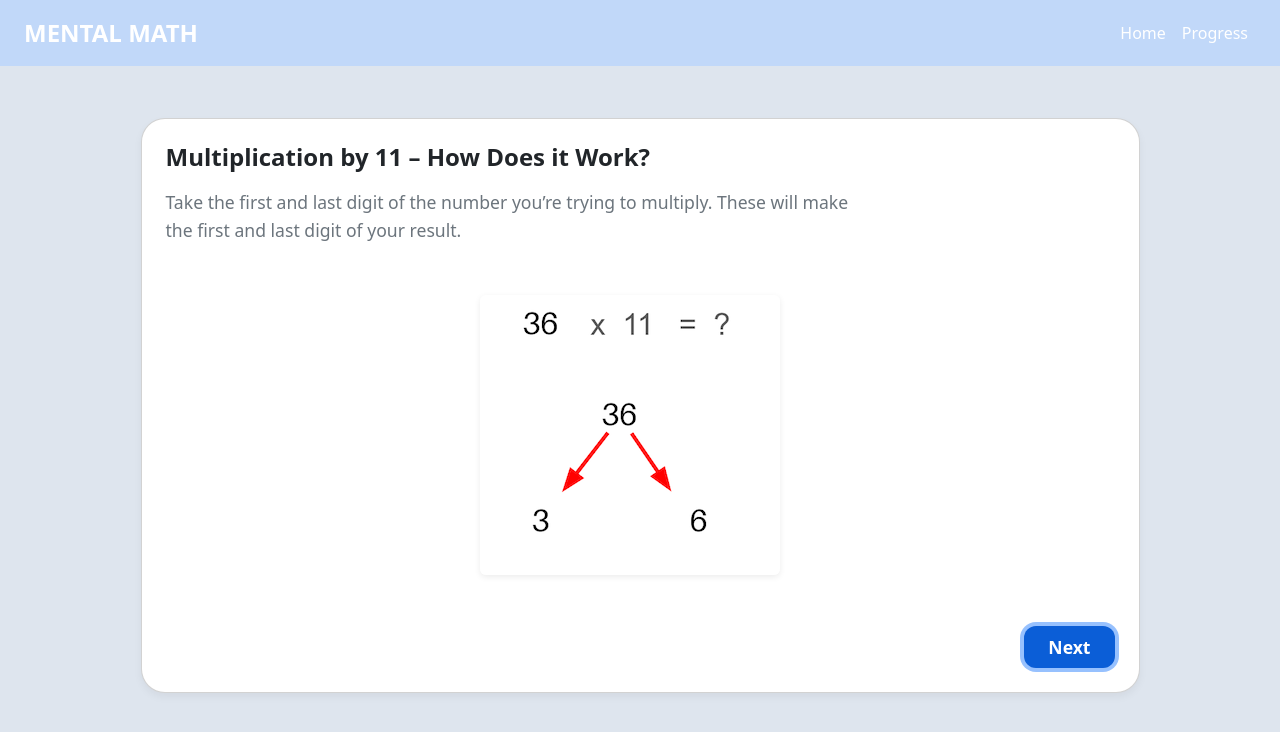
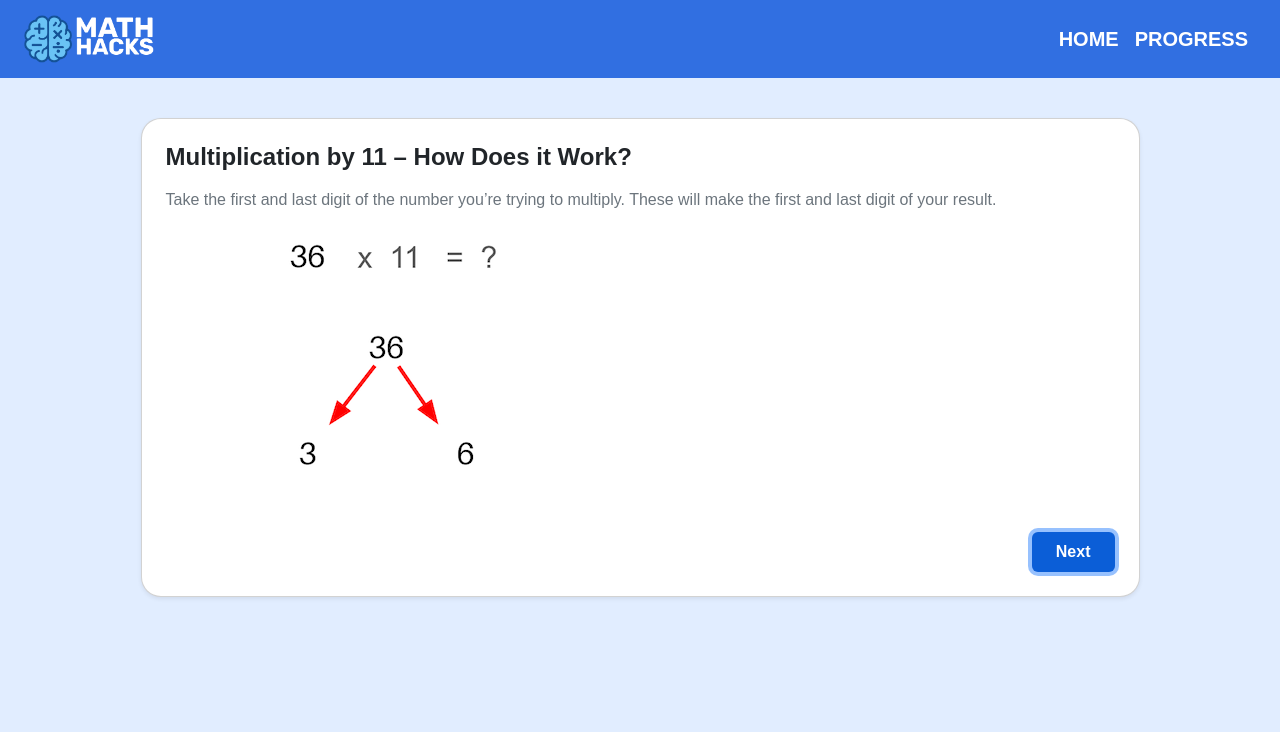
Before and after one commit to CostanzaSiniscalchi/MentalMath, a Flask app: page /learn/1 in a window 1280 px wide. Shown: the top 732 px of the page. Run offline with Flask 3, Linux system fonts and the light colour scheme.

Commit message:
ui refactor

```diff
--- a/static/css/base.css
+++ b/static/css/base.css
@@ -1,19 +1,22 @@
 :root {
-	--bs-primary: rgb(193, 216, 249);
+	--bs-primary: rgb(225, 237, 255);
 	--bs-secondary: rgb(49, 111, 225);
 	--bs-light-grey: rgb(255, 255, 255);
-	--bs-dark-grey: rgb(222, 229, 238);
+	--bs-dark-grey: rgb(90, 89, 89);
+  --bs-white: rgb(255, 255, 255);
   }
 
   /* Apply global background */
   body {
-	background-color: var(--bs-dark-grey);
-	color: #333;
+    background-color: var(--bs-primary);
+    font-family: 'Rubik', sans-serif;
   }
 
   /* Hero Section */
   .hero-section {
-	background-color: var(--bs-light-grey);
+    background: linear-gradient(to bottom, white 50%, var(--bs-primary) 100%);
+    padding-top: 4rem;
+    padding-bottom: 4rem;
   }
 
   .hero-section h1 span {
--- a/static/css/learn.css
+++ b/static/css/learn.css
@@ -1,52 +1,47 @@
+
 .instruction-card {
-    background-color: var(--bs-light-grey);
-    border-radius: 1.5rem;
-    box-shadow: 0 4px 8px rgba(0,0,0,0.05);
-  }
-
-  .learn-diagram {
-    flex: 1 1 60%;
-    padding-right: 2rem;
+  border-radius: 20px;
+  box-shadow: 0 0.125rem 0.25rem rgba(0, 0, 0, 0.075);
 }
 
 .learn-diagram img {
-    max-width: 100%;
-    border-radius: 1rem;
-    box-shadow: 0 2px 6px rgba(0,0,0,0.08);
+  max-height: 300px;
+  width: auto;
+  object-fit: contain;
 }
 
-  #instruction-text {
-    font-size: 1.1rem;
-    line-height: 1.6;
-    max-width: 700px;
+.interaction-wrapper {
+  width: 100%;
+  max-width: 420px;
+  background: white;
+  padding: 1.5rem;
+  border: 2px solid #ccc;
+  border-radius: 40px;
 }
 
-  #next-btn {
-    border-radius: 0.75rem;
-    font-size: 1.1rem;
-  }
-  .drop-box, .number {
-    width: 50px;
-    height: 50px;
-    font-size: 20px;
-    font-weight: bold;
-    text-align: center;
-    line-height: 50px;
-    border-radius: 10px;
-    background-color: #e0e0e0;
-    border: 1px solid #aaa;
-    user-select: none;
-    cursor: grab;
+.drop-box {
+  width: 40px;
+  height: 40px;
+  border: 2px dashed #aaa;
+  border-radius: 8px;
+  display: inline-flex;
+  align-items: center;
+  justify-content: center;
+  background-color: #f8f9fa;
 }
 
 .number {
-    background-color: white;
+  padding: 0.5rem 0.75rem;
+  background-color: #e7f1ff;
+  border: 1px solid --bs-secondary;
+  border-radius: 8px;
+  cursor: grab;
+  user-select: none;
+  font-weight: bold;
 }
 
-  .fixed {
-    font-size: 24px;
+@media (max-width: 992px) {
+  #learn-content-row {
+    flex-direction: column;
   }
-
-  #you-try-interaction .d-flex {
-    align-items: center;
 }
--- a/static/css/nav.css
+++ b/static/css/nav.css
@@ -1,5 +1,5 @@
 .navbar {
-    background-color: var(--bs-primary) !important; /* Dark base color */
+    background-color: var(--bs-secondary) !important; /* Dark base color */
     position: fixed; /* Keeps navbar at top */
     top: 0;
     width: 100%;
@@ -13,20 +13,22 @@ body {
 
 /* Navbar brand */
 .navbar-brand {
-    color: var(--bs-light-grey) !important;
-    font-size: 1.5rem;
-    font-weight: bold;
+    color: var(--bs-white) !important;
+    font-size: 10rem;
+    font-weight: 700;
+    font-family: 'Rubik', sans-serif;
 }
 
 /* Navbar links */
 .navbar-nav .nav-link {
-    color: var(--bs-light-grey) !important;
-    font-weight: 500;
-    transition: color 0.3s ease-in-out;
+    color: var(--bs-white) !important;
+    font-weight: 700;
+    font-size: 1.25rem; /* default size */
+    font-family: 'Rubik', sans-serif;
 }
 
 .navbar-nav .nav-link:hover {
-    color: var(--bs-secondary) !important;
+    color: var(--bs-primary) !important;
 }
 
 /* Navbar Toggle Icon */
@@ -54,16 +56,3 @@ body {
     color: white;
     border: none;
 }
-
-
-/* Add Museum Button */
-.btn-secondary {
-    background-color: var(--bs-secondary) !important;
-    border-color: var(--bs-secondary) !important;
-    color: var(--bs-light-grey) !important;
-}
-
-.btn-secondary:hover {
-    background-color: rgb(180, 0, 36) !important;
-    border-color: rgb(180, 0, 36) !important;
-}
--- a/templates/base.html
+++ b/templates/base.html
@@ -12,6 +12,7 @@
     <!-- Custom CSS -->
     <link rel="stylesheet" href="{{ url_for('static', filename='css/base.css') }}">
     <link rel="stylesheet" href="{{ url_for('static', filename='css/nav.css') }}">
+    <link rel="icon" type="image/png" href="{{ url_for('static', filename='img/favicon.png') }}">
 
     <!-- Page-Specific Styles -->
     {% block styles %}{% endblock %}
--- a/templates/learn.html
+++ b/templates/learn.html
@@ -4,6 +4,7 @@
 
 {% block styles %}
 <link rel="stylesheet" href="{{ url_for('static', filename='css/learn.css') }}">
+<link rel="stylesheet" href="{{ url_for('static', filename='css/base.css') }}?v=1">
 {% endblock %}
 
 {% block content %}
@@ -14,23 +15,23 @@
         <h4 class="fw-bold">{{ unit_name|capitalize }} – How Does it Work?</h4>
         <p id="instruction-text" class="text-secondary mt-2 mb-3"></p>
 
-        <div class="row align-items-start" id="learn-content-row">
-          <!-- Diagram (left) -->
-          <div class="col-lg-6 learn-diagram mb-3 d-flex align-items-center justify-content-center" style="min-height: 350px;">
+        <div class="row g-4 align-items-center" id="learn-content-row">
+          <!-- Diagram -->
+          <div class="col-lg-6 d-flex justify-content-center">
             <img id="diagram-img" src="" alt="Diagram" class="img-fluid rounded">
           </div>
 
-          <!-- Interaction Container (right) -->
-          <div class="col-lg-6 d-flex align-items-center justify-content-center">
+          <!-- Drag & Drop Interaction -->
+          <div class="col-lg-6 d-flex justify-content-center">
             <div id="you-try-interaction" style="display: none;">
-              <div class="p-4" style="border: 2px solid #ccc; border-radius: 40px; background: white; width: 100%; max-width: 400px;">
-                <!-- Top row -->
+              <div class="interaction-wrapper">
+                <!-- Top Row -->
                 <div class="d-flex justify-content-center mb-2 gap-2">
                   <div class="drop-box" data-box></div>
                   <div class="drop-box" data-box></div>
                 </div>
 
-                <!-- Expression row -->
+                <!-- Expression Row -->
                 <div class="d-flex justify-content-center mb-2 align-items-center gap-2">
                   <div class="drop-box" data-box></div>
                   <span class="fixed">(</span>
@@ -41,7 +42,7 @@
                   <div class="drop-box" data-box></div>
                 </div>
 
-                <!-- Result row -->
+                <!-- Result Row -->
                 <div class="d-flex justify-content-center align-items-center mb-3 gap-2">
                   <span class="fixed">=</span>
                   <div class="drop-box" data-box></div>
@@ -49,18 +50,11 @@
                   <div class="drop-box" data-box></div>
                 </div>
 
-                <!-- Numbers -->
+                <!-- Number Bank -->
                 <div class="d-flex flex-wrap justify-content-center gap-2 mb-3">
-                  <div class="number" draggable="true">0</div>
-                  <div class="number" draggable="true">1</div>
-                  <div class="number" draggable="true">2</div>
-                  <div class="number" draggable="true">3</div>
-                  <div class="number" draggable="true">4</div>
-                  <div class="number" draggable="true">5</div>
-                  <div class="number" draggable="true">6</div>
-                  <div class="number" draggable="true">7</div>
-                  <div class="number" draggable="true">8</div>
-                  <div class="number" draggable="true">9</div>
+                  {% for num in range(10) %}
+                    <div class="number" draggable="true">{{ num }}</div>
+                  {% endfor %}
                 </div>
 
                 <button id="clear-btn" class="btn btn-danger w-100">Clear All</button>
@@ -69,8 +63,8 @@
           </div>
         </div>
 
-
-        <div class="text-end">
+        <!-- Next Button -->
+        <div class="text-end mt-4">
           <button id="next-btn" class="btn btn-primary px-4 py-2 fw-bold">Next</button>
         </div>
       </div>
@@ -78,7 +72,7 @@
   </div>
 </section>
 
-<!-- Pass variables to JavaScript -->
+<!-- Variables to JS -->
 <script>
   const tutorialSteps = {{ steps | tojson }};
   const imgBaseUrl = "{{ img_base_url }}";
--- a/templates/navbar.html
+++ b/templates/navbar.html
@@ -1,15 +1,17 @@
 <!-- navbar.html -->
 <nav class="navbar navbar-expand-lg navbar-light bg-primary bg-opacity-25 px-4">
-    <a class="navbar-brand fw-bold" href="/">MENTAL MATH</a>
+  <a class="navbar-brand fw-bold d-flex align-items-center" href="/">
+    <img src="{{ url_for('static', filename='img/logo.png') }}" alt="Logo" height = 48 class="me-2">
+  </a>
   <button class="navbar-toggler" type="button" data-bs-toggle="collapse" data-bs-target="#navbarNav">
     <span class="navbar-toggler-icon"></span>
   </button>
   <div class="collapse navbar-collapse justify-content-end" id="navbarNav">
     <ul class="navbar-nav">
-        <li class="nav-item"><a class="nav-link" href="/">Home</a></li>
+      <li class="nav-item"><a class="nav-link" href="/">HOME</a></li>
       <!-- <li class="nav-item"><a class="nav-link" href="#">Learn</a></li> -->
       <!-- <li class="nav-item"><a class="nav-link" href="#">Practice</a></li> -->
-        <li class="nav-item"><a class="nav-link" href="/summary">Progress</a></li>
+      <li class="nav-item"><a class="nav-link" href="/summary">PROGRESS</a></li>
     </ul>
   </div>
 </nav>
--- a/templates/unit.html
+++ b/templates/unit.html
@@ -4,6 +4,7 @@
 
 {% block styles %}
 <link rel="stylesheet" href="{{ url_for('static', filename='css/unit.css') }}?v=1">
+<link rel="stylesheet" href="{{ url_for('static', filename='css/base.css') }}?v=1">
 {% endblock %}
 
 {% block content %}
@@ -42,8 +43,8 @@
       <div class="panel-card p-4 h-100">
         <h5 class="fw-bold mb-3">Learn</h5>
         <div class="d-grid gap-2">
-          <button class="btn btn-outline-dark" onclick="window.location.href='/learn/{{ unit_id }}'">Pretest and Tutorial</button>
-          <a href="{{ url_for('quiz', unit_id=unit_id) }}" class="btn btn-success px-4 py-2">Test Your Mastery</a>
+          <button class="btn btn-outline-dark" onclick="window.location.href='/learn/{{ unit_id }}'">Tutorial</button>
+          <button class="btn btn-outline-dark" onclick="window.location.href='{{ url_for('quiz', unit_id=unit_id) }}'">Test Your Mastery</button>
         </div>
       </div>
     </div>
```
Also changed, not shown: static/css/home.css (+93 -8 lines), static/css/quiz.css (+0 -7 lines), static/css/unit.css (+5 -12 lines), templates/home.html (+6 -7 lines), static/img/brain.png (added), static/img/logo.png (added), 3 other files. Lines whose indentation alone changed are shown as unchanged.
